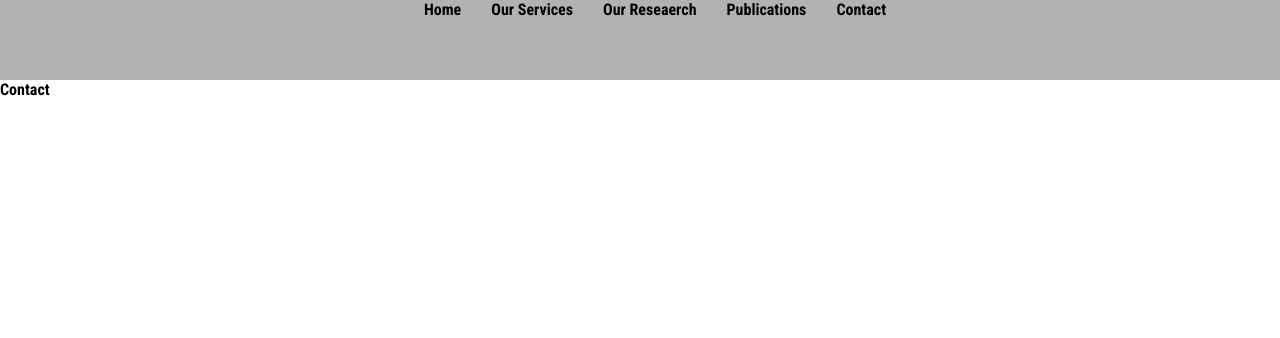
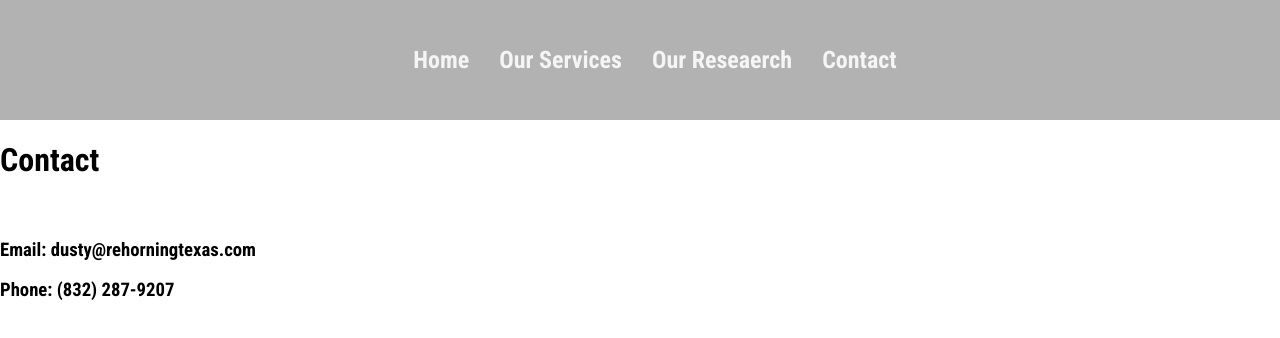
Before and after one commit to AustinRhoads/prairie-restoration-services, a React (Create React App) app: page /contact in a window 1280 px wide. Shown: the top 338 px of the page. Built offline with nearby package versions, Linux system fonts and the light colour scheme; the HTML template or start-up script is replaced by a standard one.

Commit message:
removed unused variables

```diff
--- a/src/App.css
+++ b/src/App.css
@@ -1,25 +1,40 @@
-body {
-  font-family: 'Roboto Condensed', sans-serif;
-}
+
 
 .app{
   font-family: 'Roboto Condensed', sans-serif;
+
+}
+
+:root{
+  --header-2-font-size: 18pt;
 }
 
 #nav-bar{
-
-  height: 80px;
+  position: relative;
+  height: 120px;
   background-color: rgb(0, 0, 0, 0.3);
   text-align: center;
 }
 
 #nav-bar a {
   text-decoration: none;
-  color: black;
+
+}
+
+#all-nav-links{
+  position: absolute;
+  width: 100%;
+  top: 50%;
+  left: 50%;
+  transform: translate(-50%, -50%);
+
+
 }
 
 .nav-link{
-  margin-left: 30px;;
+  margin-left: 30px;
+  font-size: var(--header-2-font-size);
+  color: whitesmoke;
 }
 
 
--- a/src/App.js
+++ b/src/App.js
@@ -1,6 +1,6 @@
 
 import './App.css';
-import { Route, Routes, useNavigate, useLocation} from 'react-router-dom'
+import { Route, Routes} from 'react-router-dom'
 import Home from './components/Home';
 import NavBar from './components/NavBar';
 
@@ -11,7 +11,7 @@ import Contact from './components/Contact';
 
 function App() {
   return (
-    <div className="App">
+    <div className="app">
       <NavBar />
       <Routes>
         <Route path="/" element={ <Home /> }/>
--- a/src/components/Contact.js
+++ b/src/components/Contact.js
@@ -2,6 +2,12 @@ import React from 'react'
 
 export default function Contact() {
   return (
-    <div>Contact</div>
+    <div>
+        <h1>Contact</h1>
+        <br/>
+        <h3>Email: dusty@rehorningtexas.com</h3>
+        <h3>Phone: (832) 287-9207</h3>
+
+        </div>
   )
 }
--- a/src/components/NavBar.js
+++ b/src/components/NavBar.js
@@ -5,11 +5,12 @@ import { Link } from 'react-router-dom'
 export default function NavBar() {
   return (
     <div id="nav-bar" >
-        <Link className="nav-link" to="/" >Home</Link>
-        <Link className="nav-link" to="/services">Our Services</Link>
-        <Link className="nav-link" to="/research">Our Reseaerch</Link>
-        <Link className="nav-link" to="/publications" >Publications</Link>
-        <Link className="nav-link" to="/contact">Contact</Link>
+        <div id="all-nav-links">
+            <Link className="nav-link" to="/" >Home</Link>
+            <Link className="nav-link" to="/services">Our Services</Link>
+            <Link className="nav-link" to="/research">Our Reseaerch</Link>
+            <Link className="nav-link" to="/contact">Contact</Link>
+        </div>
 
     </div>
   )
```
Also changed, not shown: src/images/topo_blk_green.png (added).
